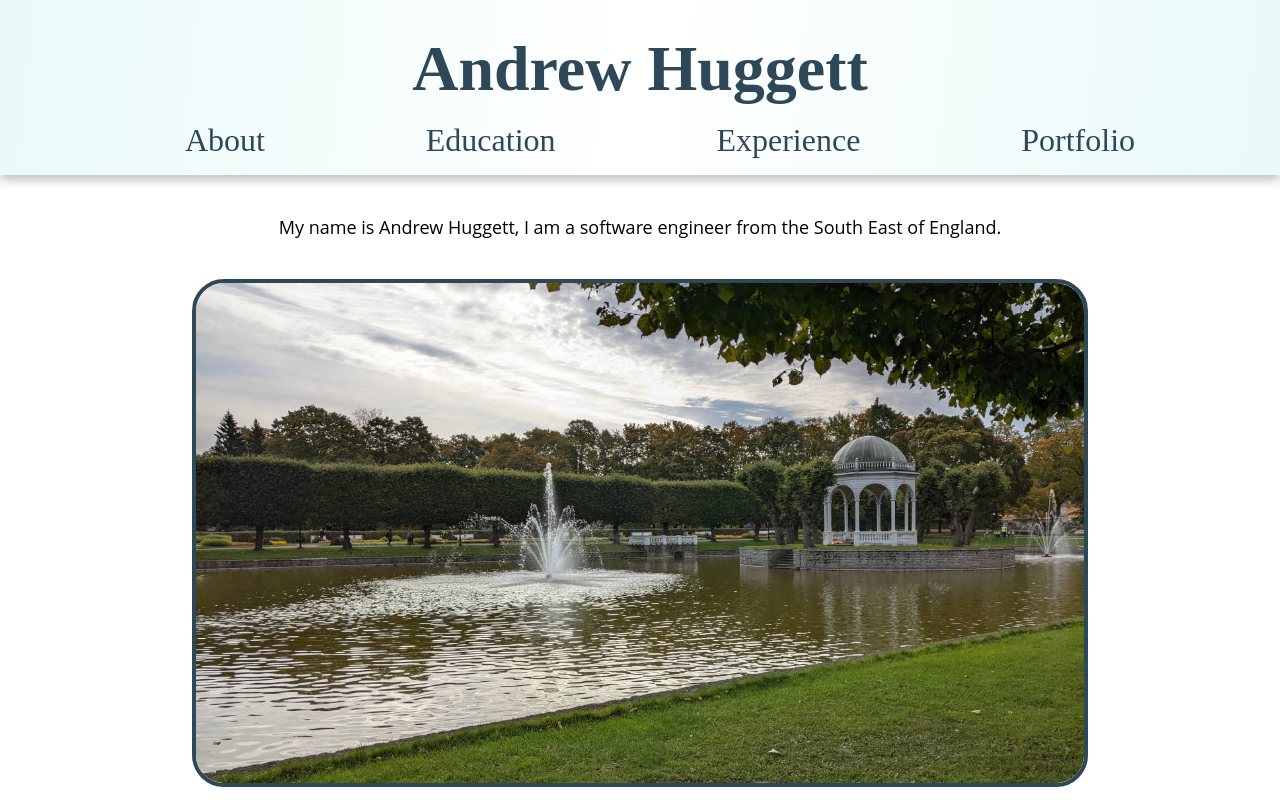
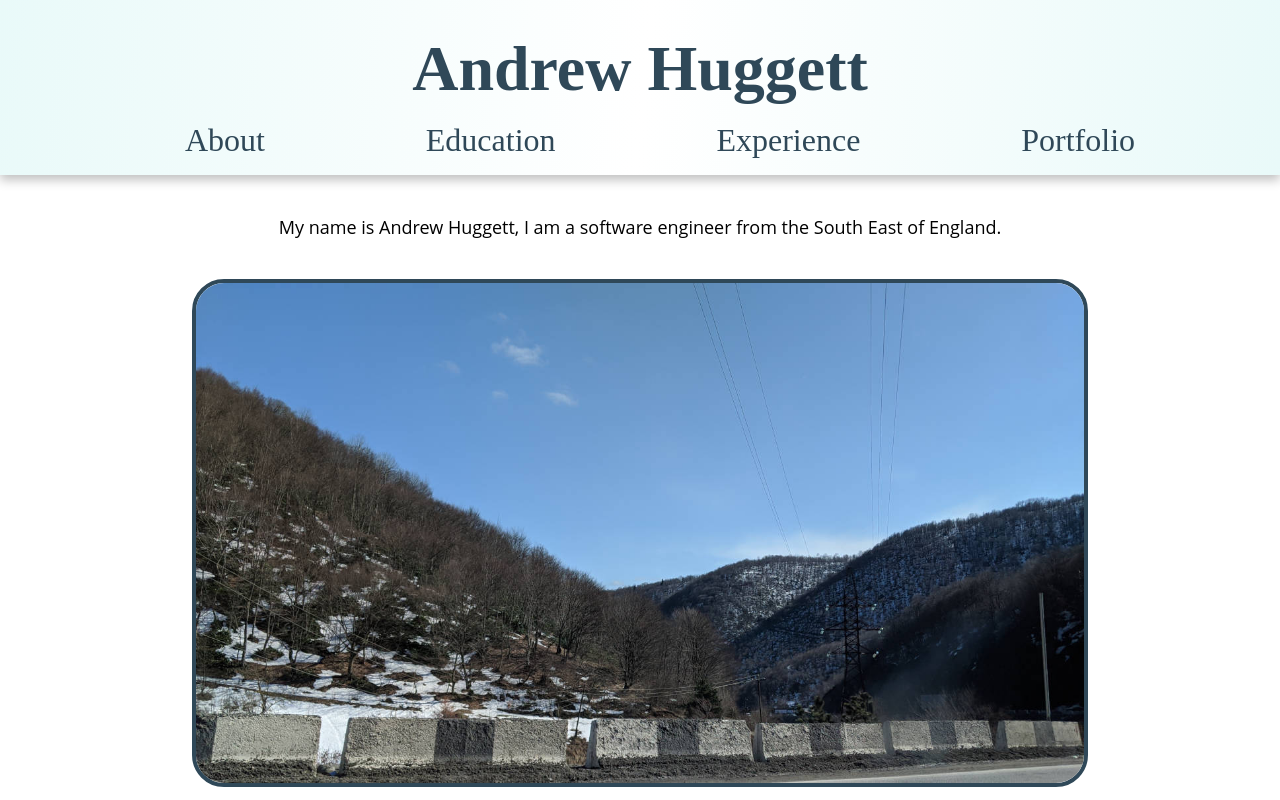
Before and after one commit to ahuggett26/website, a React (Create React App) app: page /about in a window 1280 px wide. Built offline with nearby package versions, Linux system fonts and the light colour scheme; a web font is replaced by a local one.

Commit message:
Randomise image carousel

```diff
--- a/src/components/common/ImageCarousel.tsx
+++ b/src/components/common/ImageCarousel.tsx
@@ -1,13 +1,16 @@
-import { useState } from "react";
+import { useState, useMemo } from "react";
 import { LazyLoadImage } from "react-lazy-load-image-component";
 import styles from "./ImageCarousel.module.scss";
 import "react-lazy-load-image-component/src/effects/blur.css";
+import randomiseArrayIndices from "./randomise";
 
 interface Props {
   /** All images that should be inside the image carousel. */
   images: Image[];
   /** Text to display on hover of the carousel. */
   hoverText: string;
+  /** If true, randomise the input image array */
+  randomise?: boolean;
 }
 
 /** Data object to represent images in the ImageCarousel. */
@@ -34,11 +37,20 @@ export class Image {
 const ImageCarousel = (props: Props) => {
   const [imageIndex, setImageIndex] = useState(0);
 
+  // Create a randomized index mapping if randomise is enabled
+  const indexMapping = useMemo(() => {
+    if (!props.randomise) {
+      return props.images.map((_, index) => index);
+    }
+    return randomiseArrayIndices(props.images.length);
+  }, [props.images, props.randomise]);
+
   // original image resolution: 4/3
   // original image size: 4032x3024
   // current image resolution: 16/9
   // current image size: 1344x756
-  const image = props.images[imageIndex];
+  const mappedIndex = indexMapping[imageIndex];
+  const image = props.images[mappedIndex];
   return (
     <div className={styles["image-carousel"]}>
       <div className={styles["image-holder"]}>
@@ -51,15 +63,15 @@ const ImageCarousel = (props: Props) => {
         <div className={styles.hover}>{props.hoverText}</div>
       </div>
       <div className={styles["radio-buttons"]}>
-        {props.images.map((_img, index) => {
-          const key = "image-carousel-radio-" + index;
+        {indexMapping.map((_mappedId, displayIndex) => {
+          const key = "image-carousel-radio-" + displayIndex;
           return (
             <span className={styles["radio-btn-holder"]} key={key}>
               <input
                 type="radio"
                 name="currImg"
-                defaultChecked={index === imageIndex}
-                onChange={() => setImageIndex(index)}
+                defaultChecked={displayIndex === imageIndex}
+                onChange={() => setImageIndex(displayIndex)}
               />
               <span className={styles["custom-radio"]} />
             </span>
--- /dev/null
+++ b/src/components/common/randomise.ts
@@ -0,0 +1,12 @@
+/**
+ * @param arrLength The length of the array of indices to create
+ * @returns A randomised array of indices of the given length
+ */
+export default function randomiseArrayIndices(arrLength: number) {
+  const indices = Array.from({ length: arrLength }, (x, i) => i);
+  for (let i = indices.length - 1; i > 0; i--) {
+    const j = Math.floor(Math.random() * (i + 1));
+    [indices[i], indices[j]] = [indices[j], indices[i]];
+  }
+  return indices;
+}
--- a/src/components/home/about/About.tsx
+++ b/src/components/home/about/About.tsx
@@ -39,7 +39,7 @@ const About = () => {
         of England.
       </p>
       <div className={styles["image-carousel"]}>
-        <ImageCarousel images={images} hoverText={hoverText} />
+        <ImageCarousel images={images} hoverText={hoverText} randomise />
       </div>
       <p>
         I work across the tech stack, but my expertise is in on the front-end,
```
